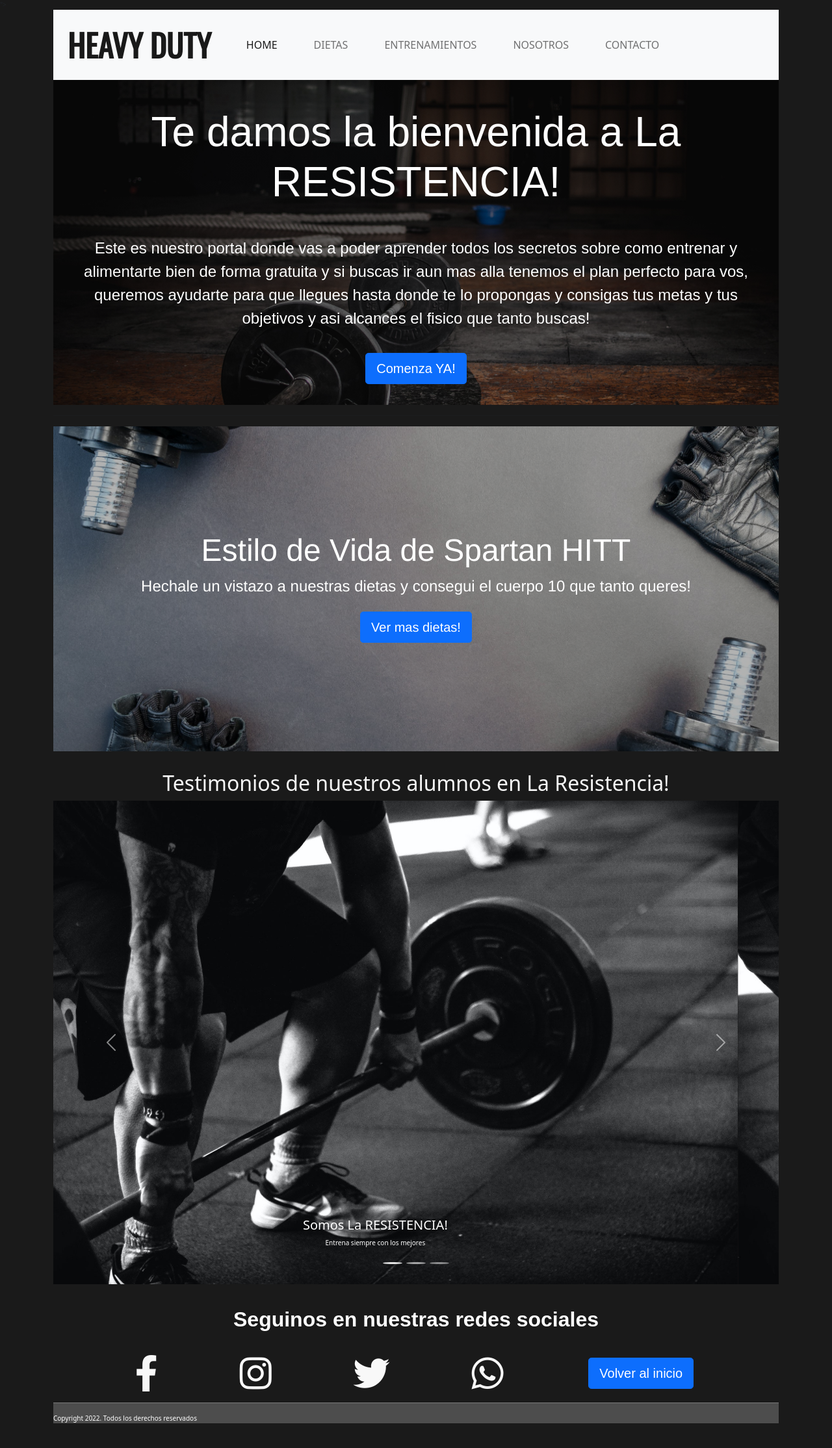
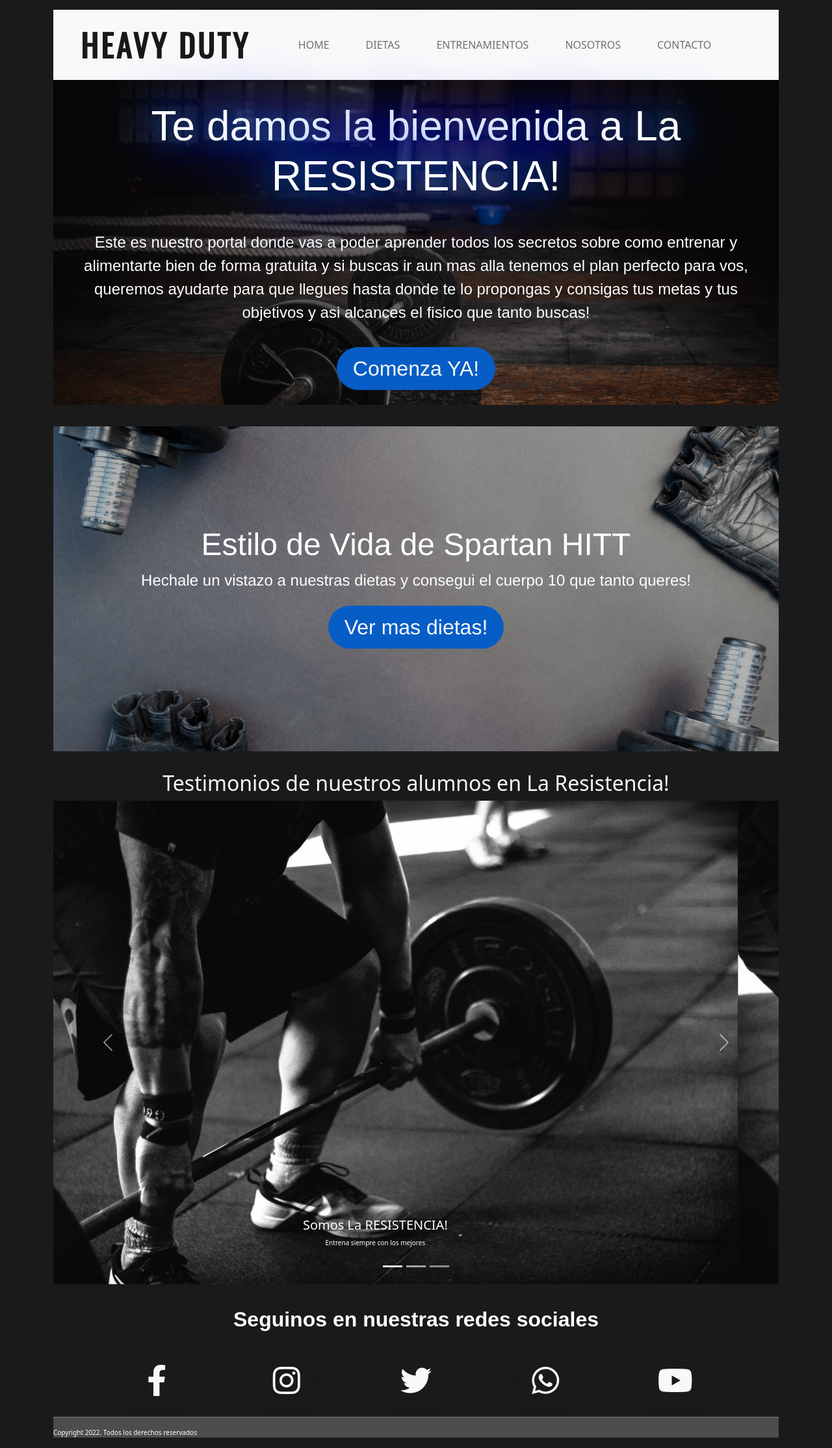
Before and after one commit to emadeveloper/idea-Martinez, a plain HTML site: page index.html in a window 1280 px wide. Shown: the whole page at 65% size. Before the commit the page ends 2206 px from the top, so only its background shows below. Drawn offline with nearby package versions, Linux system fonts and the light colour scheme.

Commit message:
agregando animaciones al proyecto

```diff
--- a/index.html
+++ b/index.html
@@ -23,14 +23,14 @@
 
         <nav class="navbar navbar-expand-lg navbar-light bg-light">
             <div class="container-fluid">
-                <a class="navbar-brand" href="index.html">Heavy duty</a>
+                <a class="navbar-brand ani-logo" href="index.html">Heavy duty</a>
                 <button class="navbar-toggler" type="button" data-bs-toggle="collapse" data-bs-target="#navbarSupportedContent" aria-controls="navbarSupportedContent" aria-expanded="false" aria-label="Toggle navigation">
                     <span class="navbar-toggler-icon"></span>
                 </button>
                 <div class="collapse navbar-collapse" id="navbarSupportedContent">
                     <ul class="navbar-nav me-auto mb-2 mb-lg-0">
                         <li class="nav-item">
-                            <a class="nav-link active" aria-current="page" href="index.html">Home</a>
+                            <a class="nav-link" aria-current="page" href="index.html">Home</a>
                         </li>
                         <li class="nav-item">
                             <a class="nav-link" href="./html/dietas.html">Dietas</a>
@@ -66,7 +66,7 @@
         <!-- section1 -->
         <div>
             <header class="banner1">
-                <h1>Te damos la bienvenida a La RESISTENCIA!</h1>
+                <div class="animated-title"><h1>Te damos la bienvenida a La RESISTENCIA!</h1></div>
                 <p>Este es nuestro portal donde vas a poder aprender todos los secretos sobre como entrenar y alimentarte bien de forma gratuita y si buscas ir aun mas alla tenemos el plan perfecto para vos, queremos ayudarte para que llegues hasta donde te lo propongas y consigas tus metas y tus objetivos y asi alcances el fisico que tanto buscas!</p>
                 <a href="#"><button type="button" class="btn btn-primary btn-lg">Comenza YA!</button></a>
 
@@ -137,8 +137,10 @@
                         <i class="fab fa-twitter"></i>
                     </a>
                     <a href="https://wa.me/######?text=¡Estoy+interesado!">
-                        <i class="fa-brands fa-whatsapp"></i></a>
-                    <a href="index.html"><button type="button" class="btn btn-primary btn-lg">Volver al inicio</button></a>
+                        <i class="fab fa-brands fa-whatsapp"></i></a>
+                        <a href="#">
+                            <i class="fab fa-youtube"></i>
+                        </a>
                     </div>
             </section>
             <footer class="footer">
--- a/styles/styles.css
+++ b/styles/styles.css
@@ -14,11 +14,12 @@ body {
 .nav-link {
     font-size: 1rem;
     text-transform: uppercase;
+    border-radius: 20px;
+    padding: 10px 30px;
 }
 
 .nav-link:hover {
     background-color:#075dc6;
-
 }
 
 .nav-item {
@@ -28,34 +29,43 @@ body {
 
 .navbar-brand {
     font-size: 3rem;
-    padding: 10px;
+    padding: 10px 30px;
     text-transform: uppercase;
+    text-decoration: none;
+    border-radius: 30px;
     font-family: 'oswald';
+    letter-spacing: 4px;
     font-weight: 600;
-    transition: 0.2s ease-in-out;
+    overflow: hidden;
+    transition: 0.2s;
+    position: relative;
 }
 
 
 .navbar-brand:hover {
     background-color:#075dc6;
-    transform: translate(X);
+    box-shadow:  0 0 10px #075dc6, o o 40px #075dc6, 0 0 80px #075dc6;
 }
 
 
-button {
+.btn {
+    font-size: 2rem;
     cursor: pointer;
     padding: 9px 25px;
     background-color:#075dc6;
+    color: #f8f8f8;
     border-radius: 50px;
     border: none;
+    overflow: hidden;
     margin: 5px;
     transition: 0.2s ease-in-out;
 }
 
-button:hover {
+.btn:hover {
+    color: #f8f8f8;
     background-color:#066ce9;
+    box-shadow: 0 0 10px #075dc6, 0 0 40px #075dc6, 0 0 80px #075dc6;
     transform: translate(X);
-    font-size: 1.5rem;
 }
 
 
@@ -82,6 +92,27 @@ button:hover {
     padding: 10px 10px;
     text-align: center;
 }
+
+
+.animated-title {
+    text-shadow: 0 0 50px #066ce9,
+                0 0 100px #066ce9,
+                0 0 150px #066ce9,
+                0 0 200px #066ce9,
+                0 0 250px #066ce9;
+                animation: mianimation 5s linear infinite;
+}
+
+@keyframes mianimation {
+    0% {filter: hue-rotate(0deg);
+    }
+
+    100% {
+        filter: hue-rotate(360deg);
+    }
+}
+
+
 .banner1 p {
     font-size: 1.5rem;
     margin: 0px 10px;
@@ -175,12 +206,45 @@ button:hover {
 .social-links a {
     color: #f8f8f8;
     padding: 0;
+    border-radius: 50%;
+    text-decoration: none;
+    width: 80px;
     transition: 0.5s ease-in-out;
+    box-shadow:  0 0 20px 10px rgba(0, 0, 0, 0.05);
+    position: relative;
+    overflow: hidden;
+    transition: transform 0.5s;
 }
 
-.social-links a:hover {
-    color:#075dc6;
-    transform: translate(X);
+.social-links a .fab {
+    font-size: 3rem;
+    line-height: 80px;
+    position:relative;
+    z-index: 10;
+    transition: color 0.5s;
+}
+
+.social-links a::after{
+    content: '';
+    width: 100%;
+    height: 100%;
+    top: -90px;
+    left:0;
+    background: linear-gradient(-45deg, #075dc6, #06daff);
+    position: absolute;
+    transition: 0.5s;
+}
+
+.social-links a:hover::after {
+    top: 0;
+}
+
+.social-links a:hover .fab{
+    color: #000;
+}
+
+.social-links a:hover{
+    transform: translateY(-10px);
 }
 
 .social-links i {
@@ -261,6 +325,7 @@ header .head-title {
     background-size: cover;
     margin: 20px auto;
     border: solid 1px #000;
+    box-shadow: 10px 10px 20px 20px rgba(0, 0, 0, 0.5);
 }
 
 
@@ -322,12 +387,17 @@ input[type=submit] {
     background-color: #075dc6;
     cursor: pointer;
     color: #f8f8f8;
+    transition: 0.25s;
+    border-radius: 20px;
+    border: none;
 }
 
 input[type=reset] {
     font-size: 0.5rem;
     margin-left: 250px;
     padding: 5px 20px;
+    border: none;
+    border-radius: 20px;
     text-align: center;
     text-decoration: none;
     background-color: #000;
@@ -337,6 +407,7 @@ input[type=reset] {
 
 input[type=submit]:hover, input[type=reset]:hover{
     background-color: #066ce9;
+    cursor: pointer;
 }
 
 #objetivo {
@@ -389,9 +460,19 @@ legend {
 #grid-area-container .aside-area {
     grid-column: 3 / 4;
     background-image:linear-gradient(to bottom, rgba(0, 0, 0, 0.5), rgba(7, 93, 198)), url(/img/aside.jpg) ;
-    background-size: 500px;
+    background-size: 800px;
     background-position: top center;
     background-repeat: repeat;
+    animation: aside-animated 3s linear infinite;
+}
+
+@keyframes aside-animated {
+    0% {
+        filter:hue-rotate(0deg);
+    }
+    100% {
+        filter: hue-rotate(360deg);
+    }
 }
 
 .main-area h2 {
```
Also changed, not shown: html/contacto.html (+5 -3 lines), html/dietas.html (+5 -3 lines), html/entrenamiento-personalizado.html (+5 -4 lines), html/sobre-nosotros.html (+6 -3 lines).
